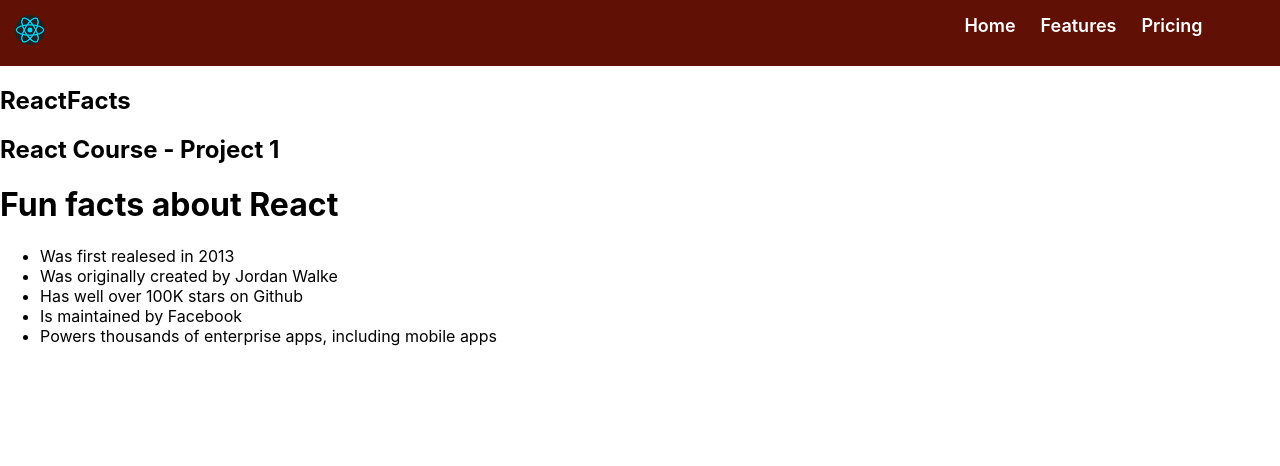
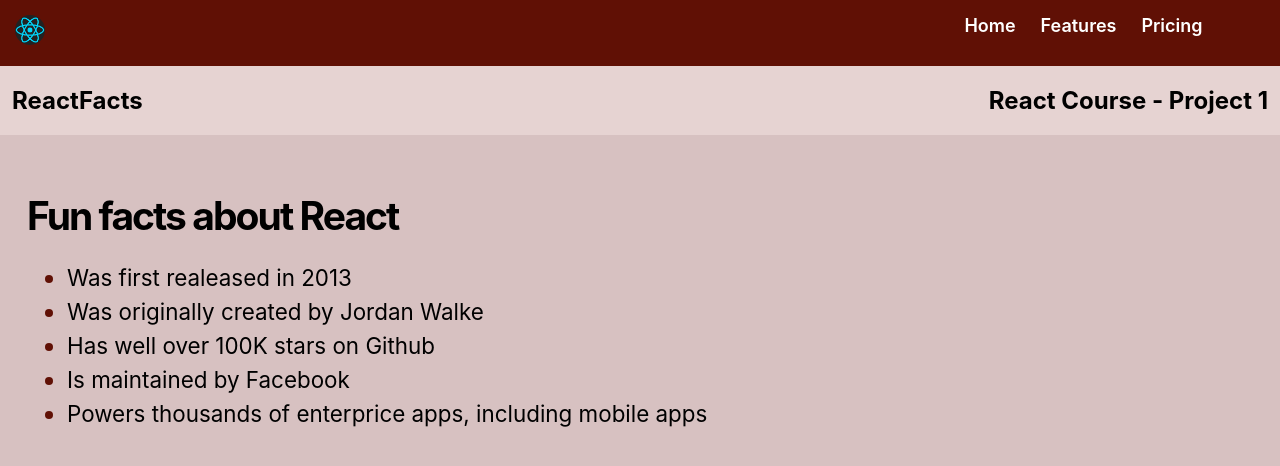
Before and after one commit to edubew/learn_react, a React (Create React App) app: page / in a window 1280 px wide. Shown: the top 466 px of the page. Built offline with nearby package versions, Linux system fonts and the light colour scheme.

Commit message:
Add styling

```diff
--- a/src/App.js
+++ b/src/App.js
@@ -6,7 +6,7 @@
 export class App extends Component {
   render() {
     return (
-      <div>
+      <div className="main-container">
         <Navbar />
         <Main />
       </div>
--- a/src/components/Main.js
+++ b/src/components/Main.js
@@ -3,18 +3,23 @@
 export class Main extends Component {
   render() {
     return (
-      <div>
+      <main>
+        <div className="heading">
           <h2>ReactFacts</h2>
           <h2>React Course - Project 1</h2>
+        </div>
+        <div className="main-body">
           <h1>Fun facts about React</h1>
-        <ul>
-          <li>Was first realesed in 2013</li>
+          <ul className="facts">
+            <li>Was first realeased in 2013</li>
             <li>Was originally created by Jordan Walke</li>
             <li>Has well over 100K stars on Github</li>
             <li>Is maintained by Facebook</li>
-          <li>Powers thousands of enterprise apps, including mobile apps</li>
+            <li>Powers thousands of enterprice apps, including mobile apps</li>
           </ul>
         </div>
+
+      </main>
     );
   }
 }
--- a/src/index.css
+++ b/src/index.css
@@ -1,7 +1,6 @@
 body {
   margin: 0;
-  font-family:
-    -apple-system,
+  font-family: -apple-system,
  BlinkMacSystemFont,
  'Segoe UI',
  'Roboto',
@@ -14,11 +13,11 @@
  sans-serif;
   -webkit-font-smoothing: antialiased;
   -moz-osx-font-smoothing: grayscale;
+  background-color: rgba(156, 102, 102, 0.4);
 }
 
 code {
-  font-family:
-    source-code-pro,
+  font-family: source-code-pro,
  Menlo,
  Monaco,
  Consolas,
@@ -27,10 +26,14 @@
 }
 
 .navbar {
+  display: -webkit-box;
+  display: -ms-flexbox;
   display: flex;
+  -webkit-box-pack: justify;
+      -ms-flex-pack: justify;
           justify-content: space-between;
   padding: 15px;
-  background-color: rgb(96, 16, 5);
+  background-color: #601005;
 }
 
 a {
@@ -45,7 +48,9 @@
 }
 
 .navbar-nav {
+  display: -ms-grid;
   display: grid;
+  -ms-grid-columns: auto auto auto;
       grid-template-columns: auto auto auto;
   grid-column-gap: 25px;
   margin-right: 5%;
@@ -56,7 +61,34 @@
   font-weight: 600;
 }
 
+.heading {
+  display: flex;
+  justify-content: space-between;
+  padding: 0 12px;
+  background-color: #e6d3d2;
+}
+
 .logo {
   width: 30px;
   border-radius: 30px;
 }
+
+.main-body {
+  padding: 57px 27px;
+}
+
+.main-body h1 {
+  margin: 0;
+  font-size: 39px;
+  letter-spacing: -0.05em;
+}
+
+.facts {
+  line-height: 34px;
+  font-size: 1.4rem;
+}
+
+.facts li::marker {
+  font-size: 1.5rem;
+  color: #601005;
+}
```
Also changed, not shown: src/images/react.jpeg (added), 1 other file (tests, documents, lock files or other folders). Lines whose indentation alone changed are shown as unchanged.
